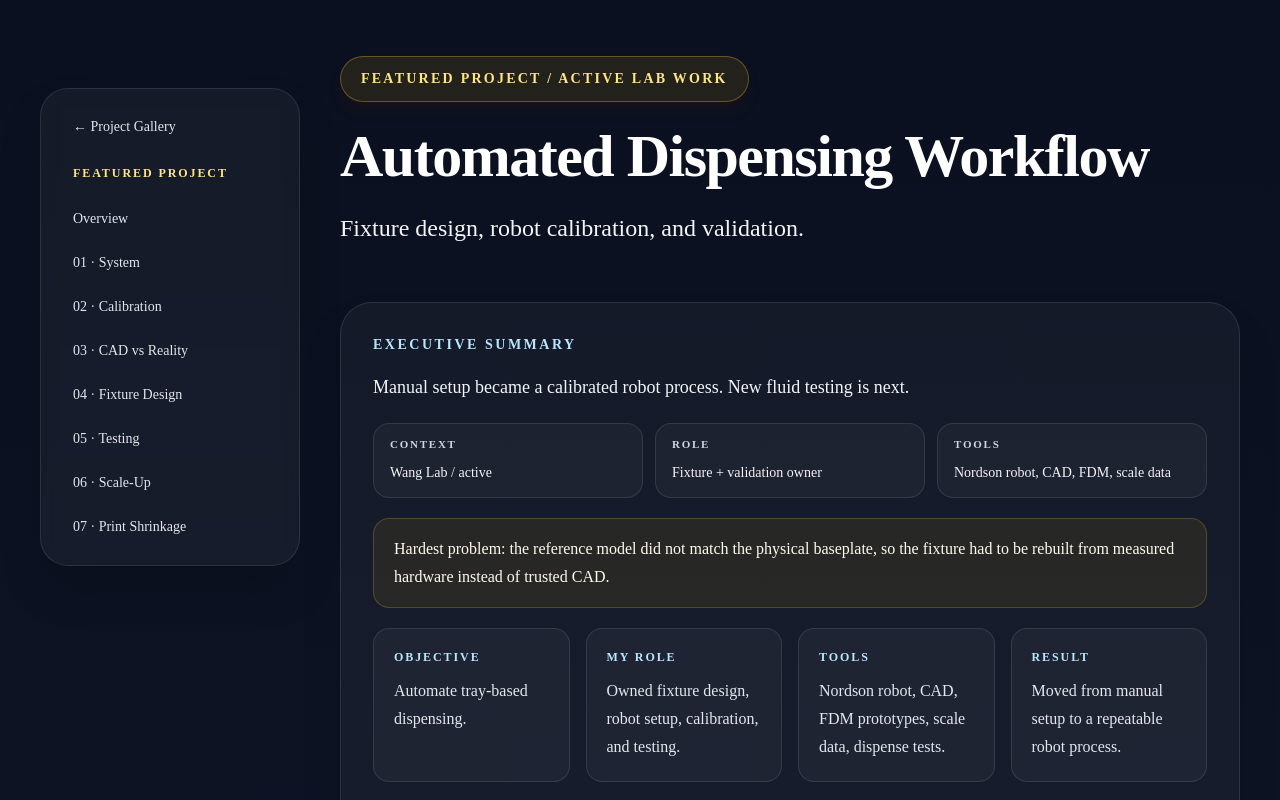
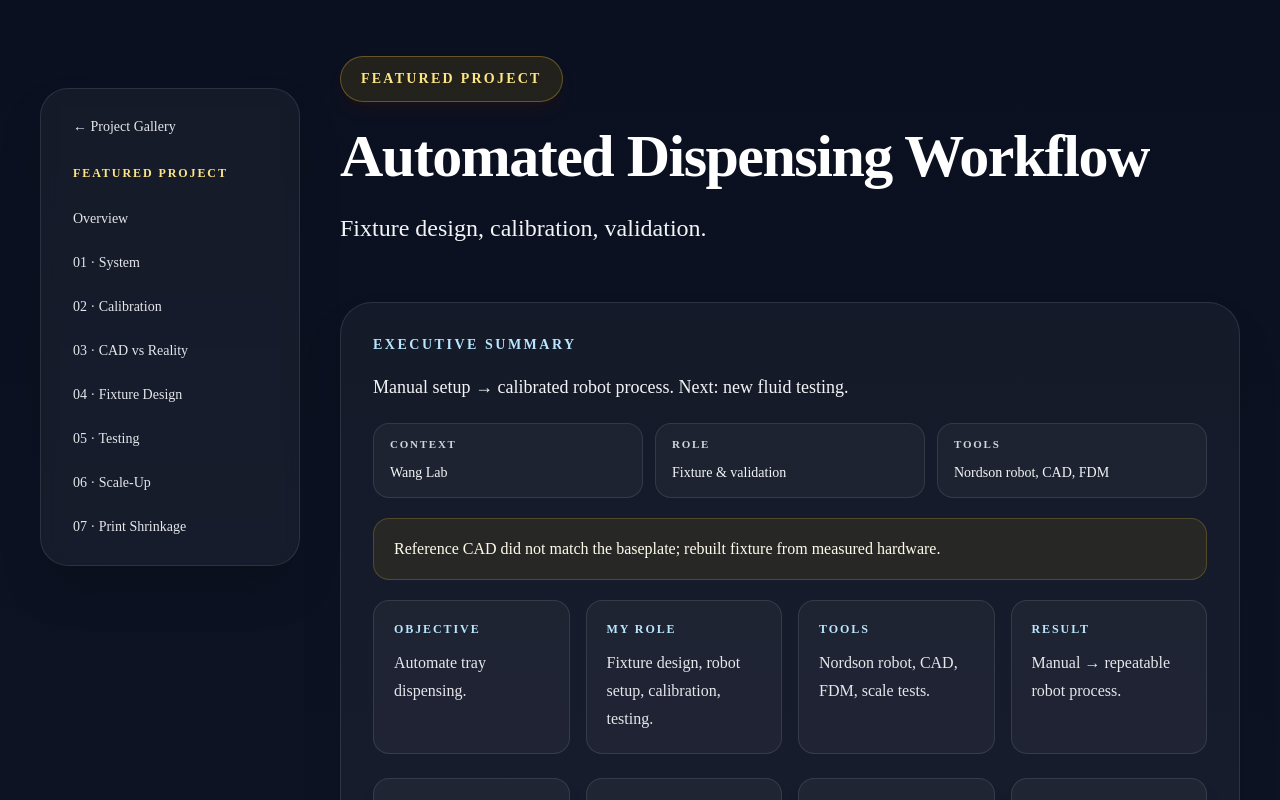
Before and after one commit to manimhungry/Alex-Portfolio, a Next.js app: page /projects/nordson in a window 1280 px wide. Shown: the top 800 px of the page. Built offline with nearby package versions, Linux system fonts and the light colour scheme.

Commit message:
Site-wide copy cleanup: concise, engineer-focused language

```diff
--- a/app/about/page.tsx
+++ b/app/about/page.tsx
@@ -2,37 +2,16 @@ import Image from "next/image";
 import Link from "next/link";
 
 const profileCards = [
-  {
-    label: "Currently",
-    text: "Mechanical Engineering at UC San Diego. Graduating December 2026.",
-  },
-  {
-    label: "Best Fit",
-    text: "Hardware roles where design, build, and validation touch real parts.",
-  },
-  {
-    label: "How I Work",
-    text: "Define the goal. Build the proof. Measure what changed.",
-  },
+  { label: "Currently", text: "Mechanical Engineering, UC San Diego — Dec 2026." },
+  { label: "Best Fit", text: "Hardware roles: design, build, validation." },
+  { label: "How I Work", text: "Define goal. Build proof. Measure results." },
 ];
 
 const whyMeCards = [
-  {
-    label: "Competitive Follow-Through",
-    text: "When I set my mind on a problem, I keep working until the hardware gives a real answer.",
-  },
-  {
-    label: "High Standards",
-    text: "I care about clean CAD, repeatable setups, and details that show up during assembly.",
-  },
-  {
-    label: "Team Alignment",
-    text: "I work best when everyone understands the goal, the constraints, and the next step.",
-  },
-  {
-    label: "Creative Problem Solving",
-    text: "I like finding mechanical paths through messy constraints and making them testable.",
-  },
+  { label: "Follow-Through", text: "Work until hardware gives a real answer." },
+  { label: "Standards", text: "Clean CAD, repeatable setups, assembly-aware details." },
+  { label: "Team Alignment", text: "Keep team aligned on goal, constraints, next step." },
+  { label: "Problem Solving", text: "Find mechanical paths through messy constraints; make them testable." },
 ];
 
 const toolGroups = [
@@ -120,14 +99,11 @@ export default function AboutPage() {
               </h1>
 
               <p className="mt-6 max-w-3xl text-lg leading-8 text-gray-100">
-                I like practical hardware problems: the kind where a model,
-                prototype, test result, and real assembly all have to agree.
+                I solve practical hardware problems where model, prototype, test, and assembly must align.
               </p>
 
               <p className="mt-4 max-w-3xl text-base leading-7 text-gray-200">
-                I am competitive, detail-driven, and team-oriented. When I care
-                about a build, I can work on it obsessively, but I still want
-                the team on the same page while the work gets sharper.
+                Detail-driven and team-focused. I prioritize clean CAD, repeatable setups, and clear next steps.
               </p>
             </div>
 
--- a/app/experience/page.tsx
+++ b/app/experience/page.tsx
@@ -446,8 +446,7 @@ export default function ExperiencePage() {
             </p>
 
             <p className="mt-5 max-w-4xl text-lg leading-8 text-gray-100">
-              Hardware engineering work across CS2 CAD/BOM recovery, drawings,
-              manufacturing support, verification, inspection, and traceability.
+              Hardware engineering: CAD/BOM recovery, drawings, manufacturing support, verification, inspection.
             </p>
 
             <div className="mt-6 max-w-4xl">
@@ -455,9 +454,7 @@ export default function ExperiencePage() {
             </div>
 
             <div className="mt-6 max-w-4xl rounded-2xl border border-sky-300/20 bg-sky-400/[0.08] px-5 py-4 text-base leading-7 text-sky-50">
-              Hardest problem: production hardware work had to stay traceable,
-              so CAD cleanup, BOM recovery, drawings, and physical checks all
-              had to agree.
+              Production hardware required traceability: CAD, BOM, drawings, and physical checks had to match.
             </div>
           </header>
 
--- a/app/page.tsx
+++ b/app/page.tsx
@@ -280,14 +280,11 @@ export default function Home() {
               </h2>
 
               <p className="mt-6 max-w-2xl text-lg leading-8 text-gray-100 md:text-xl">
-                I&apos;m a Mechanical Engineering student at UC San Diego
-                graduating in December 2026.
+                Mechanical Engineering student, UC San Diego — graduating Dec 2026.
               </p>
 
               <p className="mt-4 max-w-2xl text-base leading-7 text-gray-200 md:text-lg">
-                I design, build, test, and validate hardware through the Wang
-                Lab, Triton Robotics, and my hardware engineering internship at
-                Leica Biosystems.
+                Design, build, and validate hardware (Wang Lab, Triton Robotics, Leica internship).
               </p>
 
               <div className="mt-8 flex flex-wrap gap-3">
--- a/app/projects/nordson/page.tsx
+++ b/app/projects/nordson/page.tsx
@@ -5,8 +5,7 @@ import type { ReactNode } from "react";
 
 export const metadata: Metadata = {
   title: "Nordson Dispensing Case Study | Alex Pacheco",
-  description:
-    "Automated dispensing case study with fixture design, calibration, testing, and scale-up.",
+  description: "Automated dispensing case study: fixture design, calibration, testing.",
 };
 
 type Metric = {
@@ -44,28 +43,16 @@ const summaryStats: Metric[] = [
 ];
 
 const projectMeta: Metric[] = [
-  { label: "Context", value: "Wang Lab / active" },
-  { label: "Role", value: "Fixture + validation owner" },
-  { label: "Tools", value: "Nordson robot, CAD, FDM, scale data" },
+  { label: "Context", value: "Wang Lab" },
+  { label: "Role", value: "Fixture & validation" },
+  { label: "Tools", value: "Nordson robot, CAD, FDM" },
 ];
 
 const snapshots: Snapshot[] = [
-  {
-    label: "Objective",
-    text: "Automate tray-based dispensing.",
-  },
-  {
-    label: "My Role",
-    text: "Owned fixture design, robot setup, calibration, and testing.",
-  },
-  {
-    label: "Tools",
-    text: "Nordson robot, CAD, FDM prototypes, scale data, dispense tests.",
-  },
-  {
-    label: "Result",
-    text: "Moved from manual setup to a repeatable robot process.",
-  },
+  { label: "Objective", text: "Automate tray dispensing." },
+  { label: "My Role", text: "Fixture design, robot setup, calibration, testing." },
+  { label: "Tools", text: "Nordson robot, CAD, FDM, scale tests." },
+  { label: "Result", text: "Manual → repeatable robot process." },
 ];
 
 const sections: Section[] = [
@@ -781,7 +768,7 @@ export default function NordsonProjectPage() {
 
           <header id="overview" className="mb-14 scroll-mt-28">
             <div className="inline-flex rounded-full border border-amber-300/30 bg-amber-400/[0.1] px-5 py-3 text-sm font-semibold uppercase tracking-[0.16em] text-amber-200 shadow-lg shadow-amber-950/20">
-              Featured Project / Active Lab Work
+              Featured Project
             </div>
 
             <h1 className="mt-6 max-w-6xl text-5xl font-bold tracking-tight text-white md:text-6xl">
@@ -789,7 +776,7 @@ export default function NordsonProjectPage() {
             </h1>
 
             <p className="mt-6 max-w-5xl text-xl leading-8 text-gray-100 md:text-2xl md:leading-9">
-              Fixture design, robot calibration, and validation.
+              Fixture design, calibration, validation.
             </p>
           </header>
 
@@ -799,8 +786,7 @@ export default function NordsonProjectPage() {
                 Executive Summary
               </div>
               <p className="mt-4 text-lg leading-8 text-gray-100">
-                Manual setup became a calibrated robot process. New fluid
-                testing is next.
+                Manual setup → calibrated robot process. Next: new fluid testing.
               </p>
 
               <div className="mt-5">
@@ -808,9 +794,7 @@ export default function NordsonProjectPage() {
               </div>
 
               <div className="mt-5 rounded-2xl border border-amber-300/20 bg-amber-400/[0.08] px-5 py-4 text-base leading-7 text-amber-50">
-                Hardest problem: the reference model did not match the physical
-                baseplate, so the fixture had to be rebuilt from measured
-                hardware instead of trusted CAD.
+                Reference CAD did not match the baseplate; rebuilt fixture from measured hardware.
               </div>
 
               <div className="mt-5">
```
